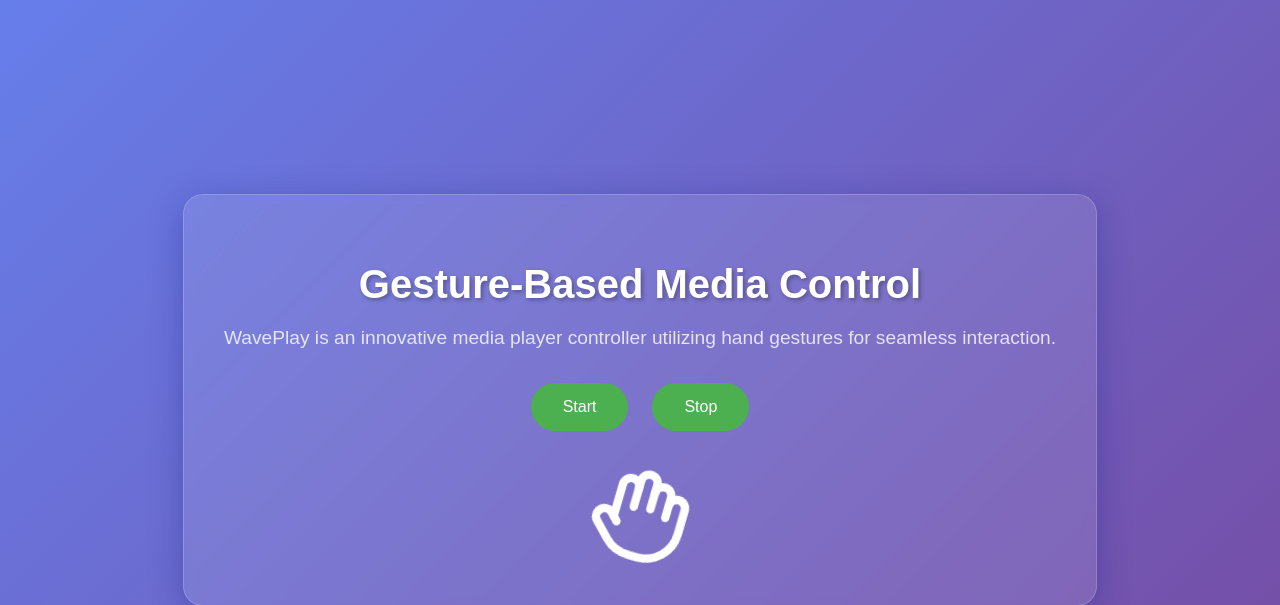
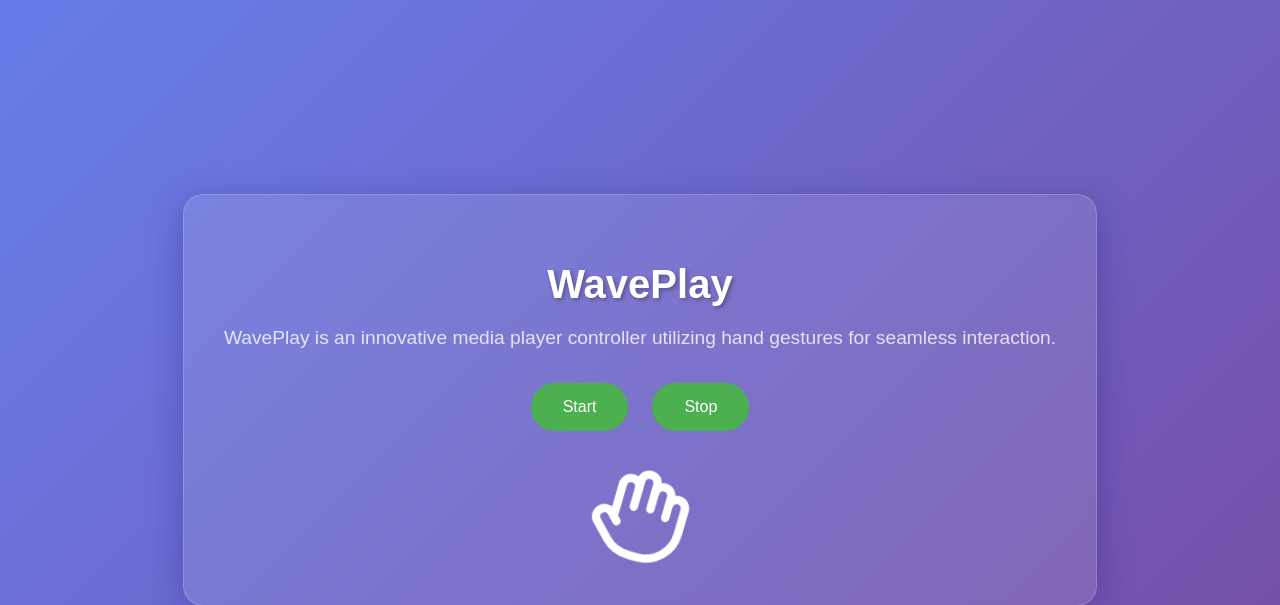
Before and after one commit to sairajB/wavePlay, a Flask app: page / in a window 1280 px wide. Shown: the top 605 px of the page. Run offline with Flask 3, Linux system fonts and the light colour scheme.

Commit message:
modified:   templates/index.html

```diff
--- a/templates/index.html
+++ b/templates/index.html
@@ -119,7 +119,7 @@
   </head>
   <body>
     <div class="container">
-      <h1>Gesture-Based Media Control</h1>
+      <h1>WavePlay</h1>
       <p class="description">
         WavePlay is an innovative media player controller utilizing hand gestures for seamless interaction.
       </p>
```
